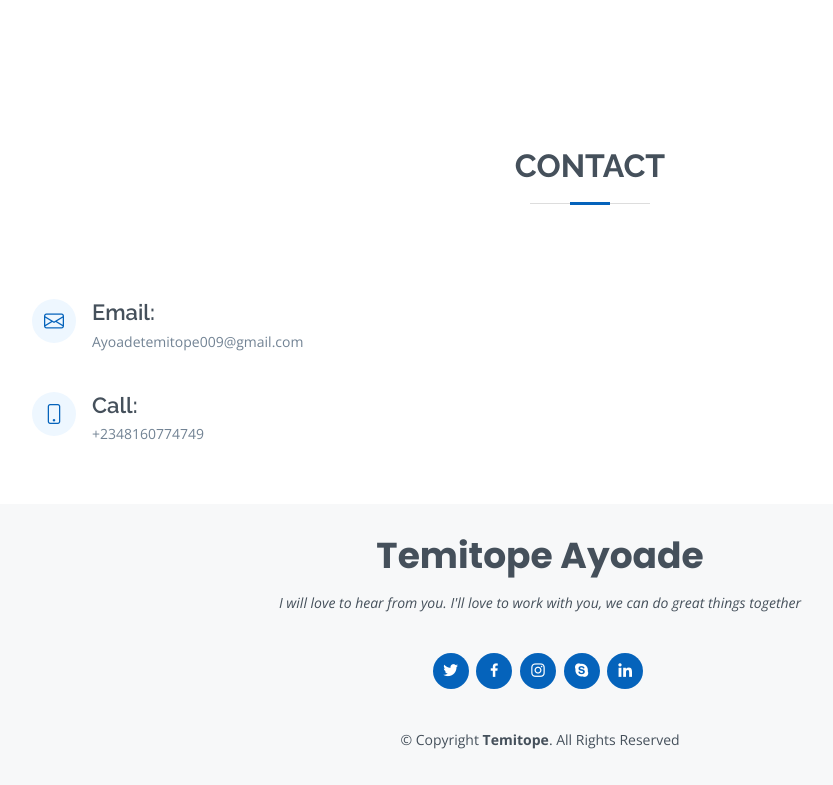
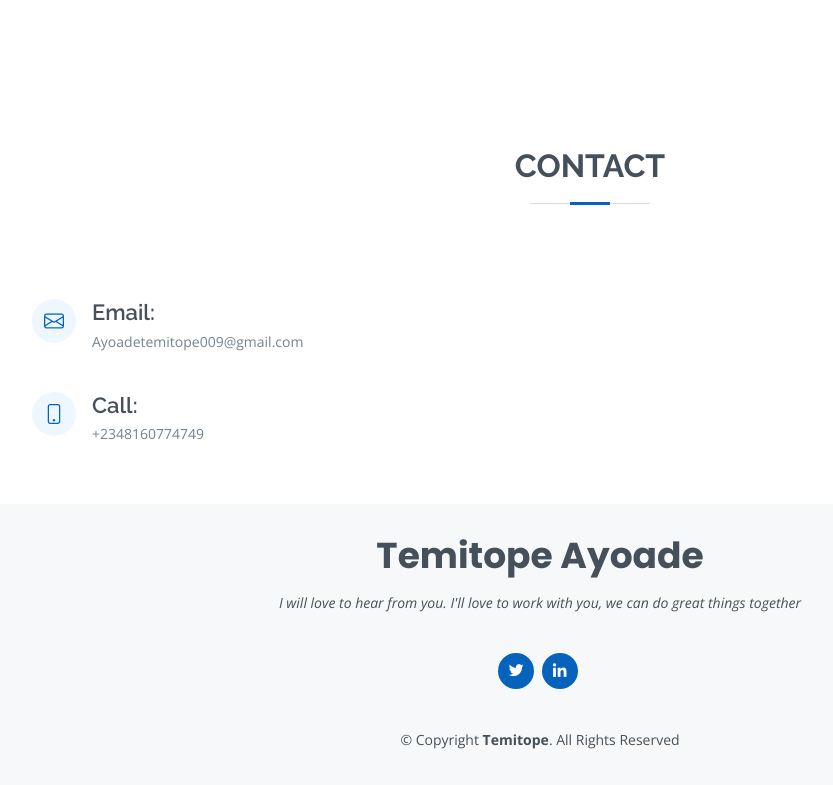
Before and after one commit to jerrytope/My_Resume, a plain HTML site: page index.html in a window 1280 px wide. Shown: the part 2954-3739 px from the top of the page, without its empty margins (100-933 px from the left). Drawn offline with nearby package versions, Linux system fonts and the light colour scheme; a script that the page names is missing.

Commit message:
modifying my handles

```diff
--- a/index.html
+++ b/index.html
@@ -704,11 +704,11 @@
       <h3>Temitope Ayoade</h3>
       <p>I will love to hear from you. I'll love to work with you, we can do great things together</p>
       <div class="social-links">
-        <a href="#" class="twitter"><i class="bx bxl-twitter"></i></a>
-        <a href="#" class="facebook"><i class="bx bxl-facebook"></i></a>
-        <a href="#" class="instagram"><i class="bx bxl-instagram"></i></a>
-        <a href="#" class="google-plus"><i class="bx bxl-skype"></i></a>
-        <a href="#" class="linkedin"><i class="bx bxl-linkedin"></i></a>
+        <a href="https://twitter.com/_Temibee" class="twitter"><i class="bx bxl-twitter"></i></a>
+        <!-- <a href="#" class="facebook"><i class="bx bxl-facebook"></i></a> -->
+        <!-- <a href="#" class="instagram"><i class="bx bxl-instagram"></i></a>
+        <a href="#" class="google-plus"><i class="bx bxl-skype"></i></a> -->
+        <a href="https://www.linkedin.com/in/jeremiahayoade/" class="linkedin"><i class="bx bxl-linkedin"></i></a>
       </div>
       <div class="copyright">
         &copy; Copyright <strong><span>Temitope</span></strong>. All Rights Reserved
```
